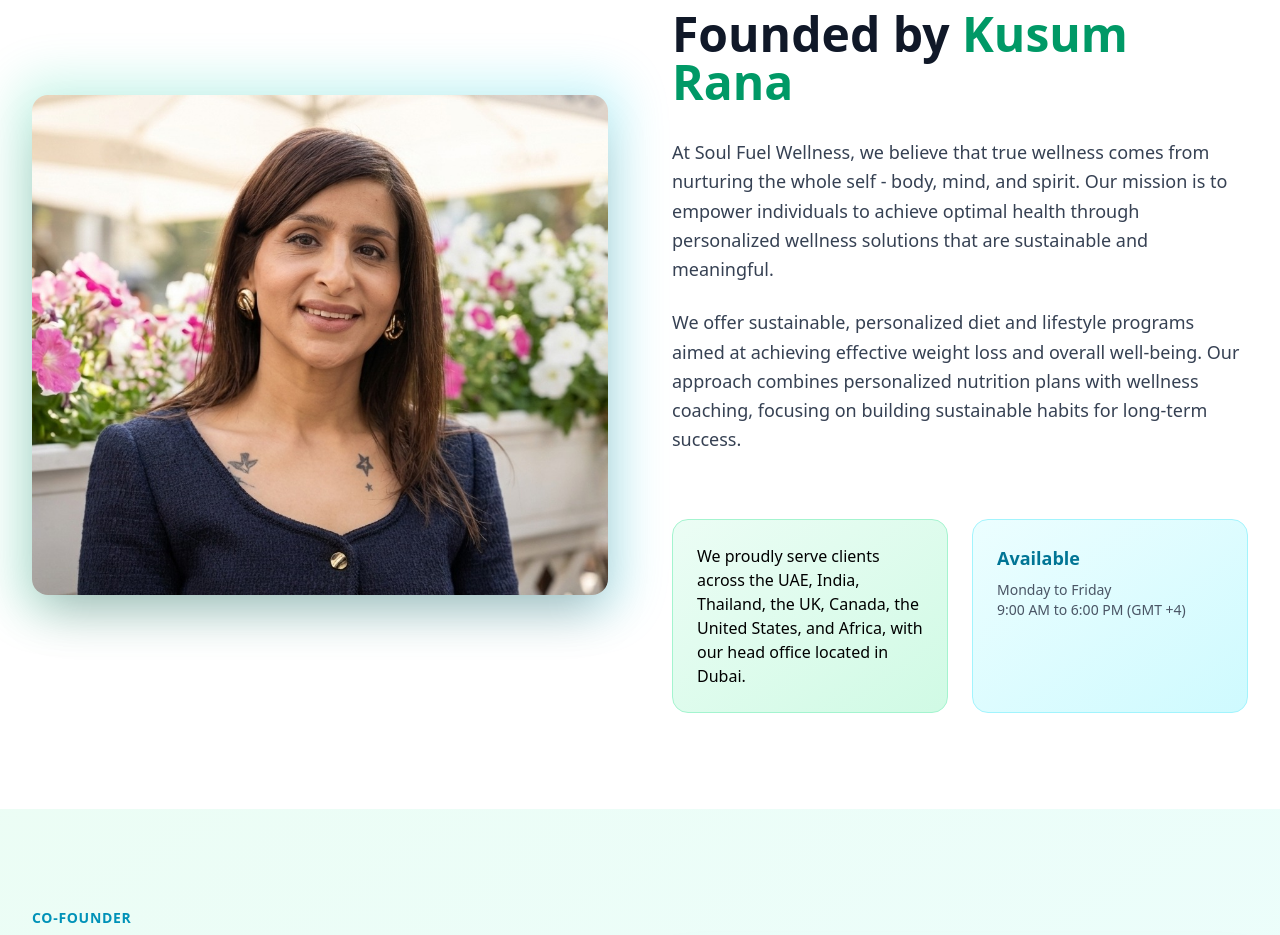
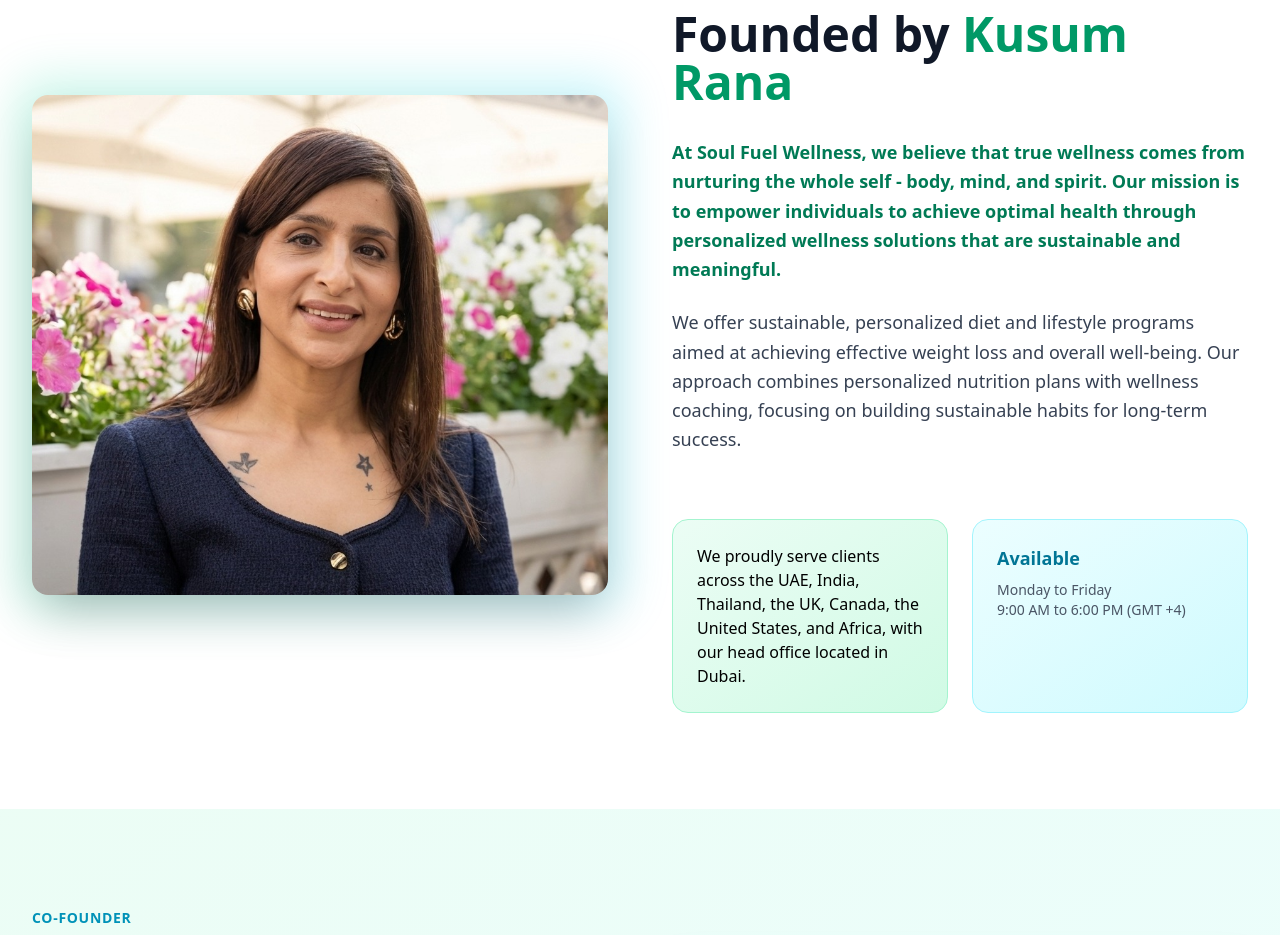
Before and after one commit to AmanMishra0987/nutri, a React (Vite) app: page / in a window 1280 px wide. Shown: the part 900-1835 px from the top of the page. Built offline with nearby package versions, Linux system fonts and the light colour scheme.

Commit message:
Update paragraph styling in Home component

```diff
--- a/src/pages/Home.jsx
+++ b/src/pages/Home.jsx
@@ -343,7 +343,7 @@ function Home() {
               </div>
 
               <div className="space-y-6 text-gray-700 text-lg leading-relaxed">
-                <p>
+                <p className="font-bold text-emerald-700">
                   At Soul Fuel Wellness, we believe that true wellness comes from nurturing the whole self - body, mind, and spirit. Our mission is to empower individuals to achieve optimal health through personalized wellness solutions that are sustainable and meaningful.
                 </p>
                 <p>
```
